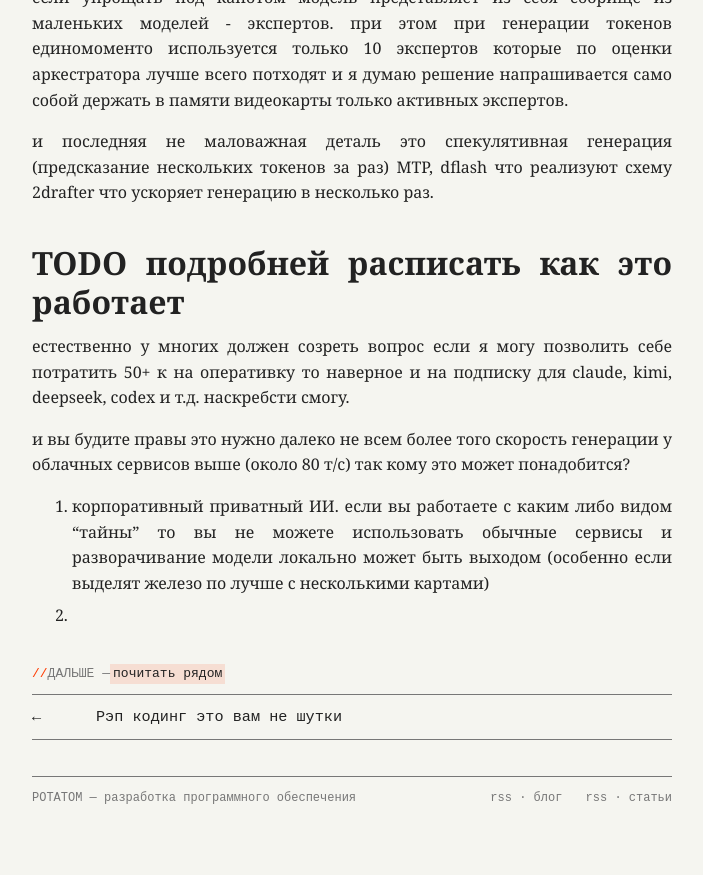
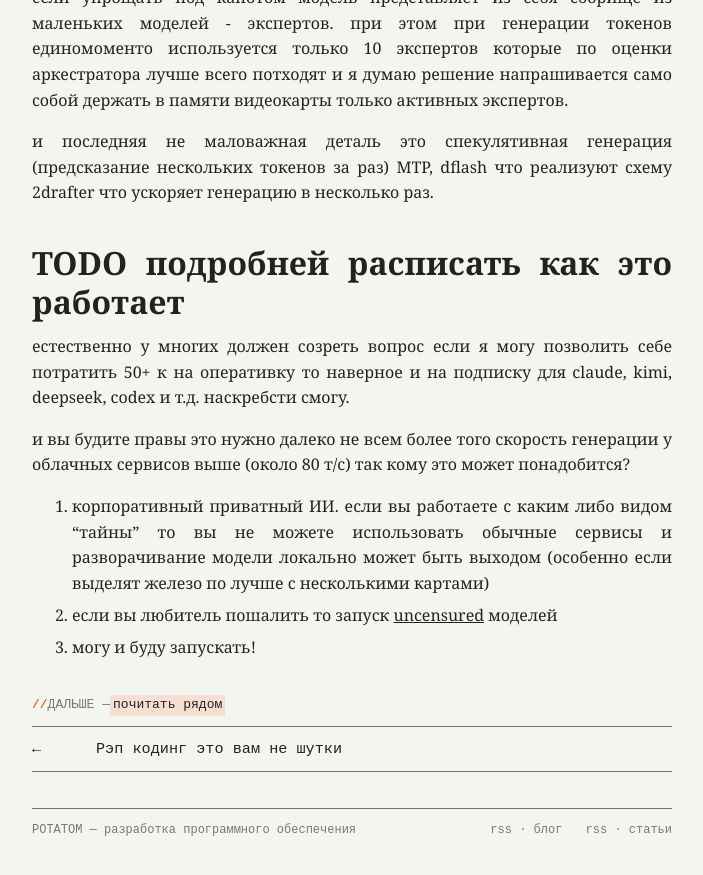
Before and after one commit to ShadowCHuyna/blog, a Jekyll site: the page built from _articles/2026-11-14-разминнаем-про-strata-или-запускаем-большую-модель-на-относительно-номальном-пк.md, in a window 1280 px wide and 900 px high, scrolled down 2526 px. Shown: the top 875 px of the window, without its empty margins (288-991 px from the left). Built offline with Jekyll 4.4.1, drawn with Linux system fonts in a browser that asks for light colours; comment, search, counter and statistics services are not loaded.

Commit message:
Update Articles (Статьи) “2026-11-14-разминнаем-про-strata-или-запускаем-большую-модель-на-относительно-номальном-пк”

```diff
--- a/_articles/2026-11-14-разминнаем-про-strata-или-запускаем-большую-модель-на-относительно-номальном-пк.md
+++ b/_articles/2026-11-14-разминнаем-про-strata-или-запускаем-большую-модель-на-относительно-номальном-пк.md
@@ -73,4 +73,5 @@ tags:
 и вы будите правы это нужно далеко не всем более того скорость генерации у облачных сервисов выше (около 80 т/с) так кому это может понадобится?
 
 1. корпоративный приватный ИИ. если вы работаете с каким либо видом "тайны" то вы не можете использовать обычные сервисы и разворачивание модели локально может быть выходом (особенно если выделят железо по лучше с несколькими картами)
-2.
+2. если вы любитель пошалить то запуск [uncensured](https://huggingface.co/rSalone/Qwen3.8-Flash-Next-GSQ-RCO-uncensored-q8g-GGUF) моделей
+3. могу и буду запускать!
```
